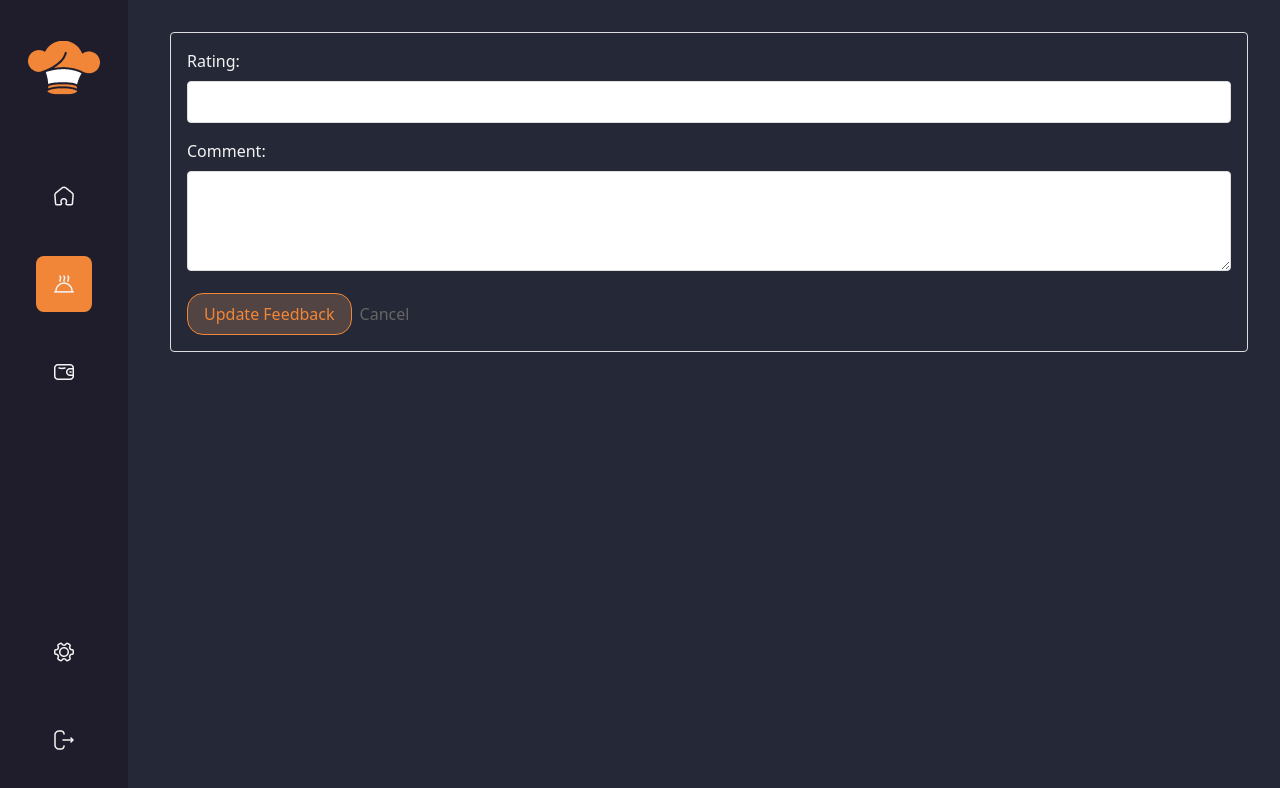
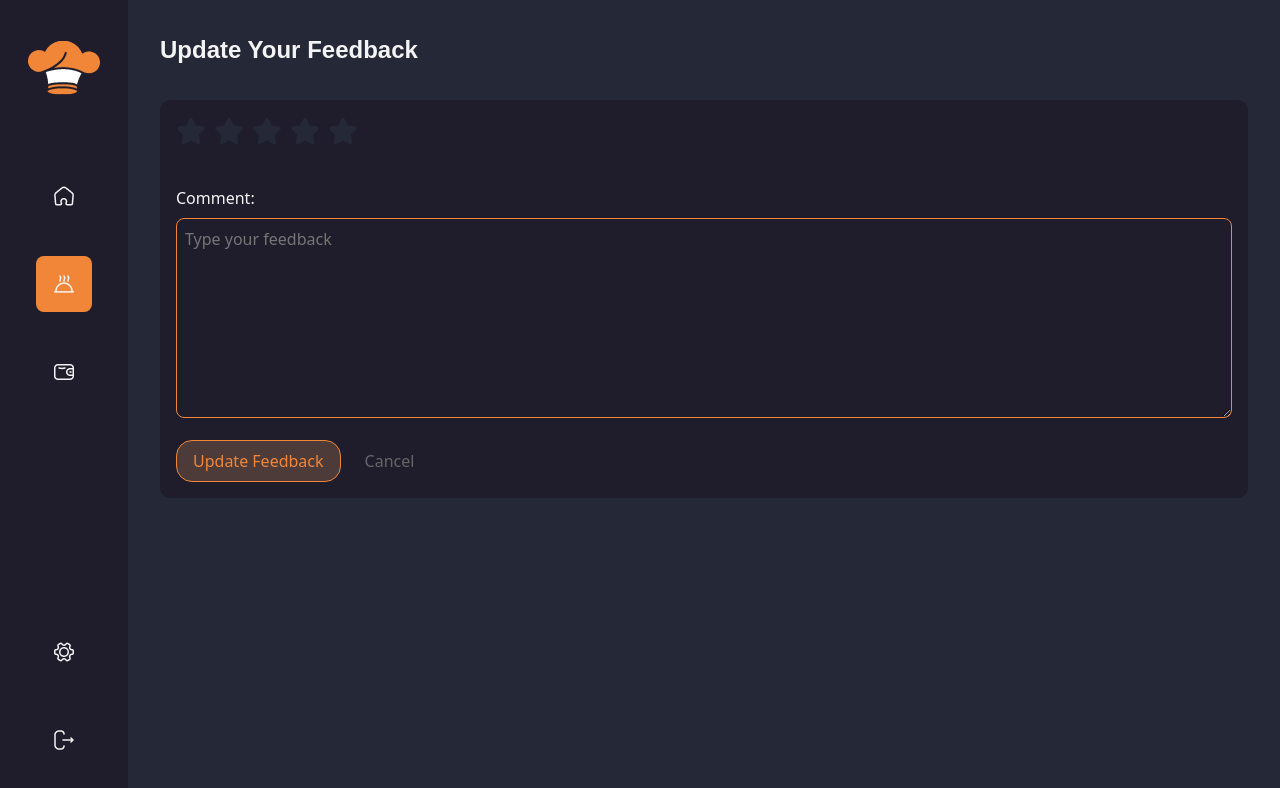
Before and after one commit to kilobytenebula/hearthily, a React (Create React App) app in the folder frontend/: page /order-history/order/1/update-feedback/1 in a window 1280 px wide. Shown: the top 788 px of the page. Built offline with nearby package versions, Linux system fonts and the light colour scheme; no server answers.

Commit message:
Improved order history and order info pages

```diff
--- a/frontend/package.json
+++ b/frontend/package.json
@@ -14,6 +14,7 @@
     "clipboard-copy": "^4.0.1",
     "react": "^18.2.0",
     "react-dom": "^18.2.0",
+    "react-icons": "^5.0.1",
     "react-router-dom": "^6.22.3",
     "react-scripts": "5.0.1",
     "web-vitals": "^2.1.4"
--- a/frontend/src/GetOrder.css
+++ b/frontend/src/GetOrder.css
@@ -113,3 +113,12 @@ body{
     border: 1px solid #6BE2BE;
     background-color: rgba(107, 226, 190, 0.2);
 }
+
+.loading-orders {
+    margin-top: 32px;
+    background-color: #1F1D2B;
+    width: 60%;
+    border-radius: 10px;
+    height: fit-content;
+    padding: 16px;
+}
--- a/frontend/src/GetOrderInfo.css
+++ b/frontend/src/GetOrderInfo.css
@@ -32,6 +32,22 @@ body {
     height: fit-content
 }
 
+.order-info-container-update {
+    margin-top: 32px;
+    background-color: #1F1D2B;
+    width: 60%;
+    border-radius: 10px;
+    height: fit-content
+}
+
+.order-info-container-info {
+    margin-top: 32px;
+    background-color: #1F1D2B;
+    width: 60%;
+    border-radius: 10px;
+    height: fit-content
+}
+
 .order-header {
     display: flex;
     flex-direction: row;
@@ -48,6 +64,12 @@ body {
 
 .order-info-label {
     font-weight: 500;
+}
+
+.date-time {
+    display: flex;
+    flex-direction: row;
+    gap: 8px;
 }
 
 .qty-row {
@@ -83,13 +105,14 @@ body {
     padding: 8px;
     border-radius: 8px;
     border: 1px solid #F28638;
+    margin-bottom: 32px;
 }
 
 .feedback-btns {
     display: flex;
     flex-direction: row;
     gap: 16px;
-    justify-content: flex-end;
+    justify-content: center;
 }
 
 .delete-feedback-btn {
@@ -190,30 +213,33 @@ body {
 }
 
 .add-feedback-form-container {
-    flex: 1; /* Allow the form to take up available space */
+    flex: 1;
+    background-color: #1F1D2B;
+    width: 100%;
+    border-radius: 10px;
     padding: 16px;
-    border: 1px solid #ddd;
-    border-radius: 4px;
-    margin-left: 10px;
+    margin-top: 32px;
   }
 
   .add-feedback-form-container label {
     font-weight: 500;
-    display: block; /* Makes the label sit above the input */
+    display: block;
     margin-bottom: 8px;
+  }
+
+  .add-feedback-form-container textarea {
+    height: 200px;
   }
 
   .add-feedback-form-container input[type="number"],
   .add-feedback-form-container textarea {
-    width: 100%; /* Make input fields take up full width */
+    width: 100%;
     padding: 8px;
-    border: 1px solid #ddd;
-    border-radius: 4px;
+    border-radius: 8px;
+    border: 1px solid #F28638;
+    background-color: #1F1D2B;
     margin-bottom: 16px;
-  }
-
-  .add-feedback-form-container textarea {
-    height: 100px; /* Adjust the height as needed */
+    color: #fff;
   }
 
   .add-feedback-form-container button[type="submit"] {
@@ -235,3 +261,29 @@ body {
     padding: 4px 8px;
     cursor: pointer;
   }
+
+  .star-rating-container {
+    display: flex;
+    flex-direction: row;
+    gap: 8px;
+    margin-bottom: 32px;
+  }
+  .star-rating-container-info {
+    display: flex;
+    flex-direction: row;
+    gap: 8px;
+  }
+
+  .ratings-radio {
+    display: none;
+  }
+
+  .star {
+    cursor: pointer;
+  }
+
+  .form-buttons {
+    display: flex;
+    flex-direction: row;
+    gap: 16px;
+  }
--- a/frontend/src/components/AddFeedback.js
+++ b/frontend/src/components/AddFeedback.js
@@ -2,13 +2,39 @@ import React, { useState } from 'react';
 import axios from 'axios';
 import '../GetOrderInfo.css'
 import { useParams, useNavigate } from 'react-router-dom';
+import { FaStar } from 'react-icons/fa';
 
 
 export default function GetFeedbackForm() {
     const [rating, setRating] = useState('');
+    const [hover, setHover] = useState(null);
     const [comment, setComment] = useState('');
     const { orderId } = useParams();
     const navigate = useNavigate();
+
+    const starRating = () => {
+        return (
+            <div className='star-rating-container'>
+                {[...Array(5)].map((star, i) => {
+                    const ratingValue = i + 1;
+                    return (
+                    <label key={ratingValue} required>
+                        <input className='ratings-radio' type="radio"
+                            name="rating" value={ratingValue}
+                            onClick={() => setRating(ratingValue)}
+                        />
+                        <FaStar className='star'
+                            size={30}
+                            onMouseEnter={() => setHover(ratingValue)}
+                            onMouseLeave={() => setHover(null)}
+                            style={{ color: ratingValue <= (hover || rating) ? "#F28638" : "#252836" }}
+                        />
+                    </label>
+                    );
+                })}
+            </div>
+        )
+    };
 
     const handleCancelClick = () => {
             navigate(`/order-history/order/${orderId}`);
@@ -33,15 +59,20 @@ export default function GetFeedbackForm() {
     };
 
     return (
+        <div>
+            <div className="top-bar">
+        <div className="container-title-text">Add Your Feedback</div>
+      </div>
         <form onSubmit={handleSubmit} className="add-feedback-form-container">
-            <label htmlFor="rating" className="form-label">Rating:</label>
-            <input type="number" id="rating" value={rating} onChange={e => setRating(e.target.value)} className="form-input" />
+            <div className='star-rating'>{starRating()}</div>
 
             <label htmlFor="comment" className="form-label">Comment:</label>
             <textarea id="comment" value={comment} onChange={e => setComment(e.target.value)} className="form-textarea" />
-
+            <div className='form-buttons'>
             <button type="submit" className="submit-button">Submit Feedback</button>
             <button type="button" className="cancel-button" onClick={handleCancelClick}>Cancel</button>
+            </div>
         </form>
+        </div>
     );
 }
--- a/frontend/src/components/GetOrder.js
+++ b/frontend/src/components/GetOrder.js
@@ -1,12 +1,11 @@
-import React, { userState, useEffect, useState } from 'react';
-import { useNavigate } from 'react-router-dom';
+import React, { useState, useEffect } from 'react';
 import axios from 'axios';
 import { Link } from 'react-router-dom';
 import '../GetOrder.css';
 
 export default function GetOrder() {
-
   const [order, setOrder] = useState([]);
+  const [isLoading, setIsLoading] = useState(true);
 
   function getStatusClass(status) {
     const statusMap = {
@@ -20,13 +19,16 @@ export default function GetOrder() {
   }
 
   useEffect(() => {
-        const fetchOrder = async () => { // Make it asynchronous
+    const fetchOrder = async () => {
+      setIsLoading(true);
       try {
         const response = await axios.get('http://localhost:8070/order/');
         setOrder(response.data);
       } catch (error) {
         console.error('Error fetching orders:', error);
         // Consider setting an error state variable to display an error message
+      } finally {
+        setIsLoading(false);
       }
     };
 
@@ -39,6 +41,10 @@ export default function GetOrder() {
         <div className="container-title-text">Order History</div>
         <div className="search-container"></div>
       </div>
+      {isLoading ? (
+        <div className='loading-orders'>Beep boop boop...</div>
+      ) : (
+        <div>
           <div className="fields">
             <ul>
               <li className='meal'>Meals</li>
@@ -48,7 +54,8 @@ export default function GetOrder() {
             </ul>
           </div>
           <div className="order-container">
-        {order.map((orderItem) => (
+            {order.length > 0 ? (
+              order.map((orderItem) => (
                 <div className="item" key={orderItem._id}>
                   <Link to={`/order-history/order/${orderItem._id}`} className="item">
                     <ul>
@@ -63,8 +70,13 @@ export default function GetOrder() {
                     </ul>
                   </Link>
                 </div>
-        ))}
+              ))
+            ) : (
+              <div>No orders found.</div>
+            )}
           </div>
+        </div>
+      )}
     </div>
   );
 }
--- a/frontend/src/components/GetOrderInfo.js
+++ b/frontend/src/components/GetOrderInfo.js
@@ -4,6 +4,7 @@ import axios from "axios";
 import { useParams, useNavigate } from "react-router-dom";
 import "../GetOrderInfo.css";
 import AddFeedback from "./AddFeedback";
+import { FaStar } from "react-icons/fa";
 const copyicon = require('../icons/copyicon.png');
 
 export default function GetOrderInfo() {
@@ -12,12 +13,7 @@ export default function GetOrderInfo() {
   const [copyOrderId, setCopyOrderId] = useState('Copy to clipboard');
   const { orderId } = useParams();
   const navigate = useNavigate();
-
   const [showAddFeedbackForm, setShowAddFeedbackForm] = useState(false);
-
-  const handleAddFeedbackClick = () => {
-    setShowAddFeedbackForm(true);
-  };
 
   const navigateToAddFeedback = () => {
     navigate(`/order-history/order/${orderId}/add-feedback`);
@@ -27,13 +23,46 @@ export default function GetOrderInfo() {
     navigate(`/order-history/order/${orderId}/update-feedback/${orderId}`);
   };
 
+  function starRating(currentRating) {
+    return (
+      <div className='star-rating-container-info'>
+        {[...Array(5)].map((star, i) => {
+          const ratingValue = i + 1;
+          return (
+            <label key={ratingValue}>
+              <FaStar className='star' size={30}
+                style={{ color: ratingValue <= currentRating ? "#F28638" : "#252836" }} />
+            </label>
+          );
+        })}
+      </div>
+    )
+  };
+
   function getSizeClass(size) {
     const sizeMap = {
       F: 'Full',
-      N: 'Normal'
+      N: 'Regular',
+      R: 'Regular'
     };
 
     return sizeMap[size] || '';
+  }
+
+  function formatAMPM(date) {
+    const dateObj = new Date(date);
+
+    let hours = dateObj.getHours();
+    let minutes = dateObj.getMinutes();
+    const ampm = hours >= 12 ? 'PM' : 'AM';
+
+    hours = hours % 12;
+    hours = hours ? hours : 12;
+
+    minutes = minutes < 10 ? '0' + minutes : minutes;
+    const strTime = hours + ':' + minutes + ' ' + ampm;
+
+    return strTime;
   }
 
   function handleCopyClick() {
@@ -63,11 +92,11 @@ export default function GetOrderInfo() {
       try {
         const [orderResponse, feedbackResponse] = await Promise.all([
           axios.get(`http://localhost:8070/order/${orderId}`),
-          axios.get(`http://localhost:8070/feedback/${orderId}`) // Adjust the URL here
+          axios.get(`http://localhost:8070/feedback/${orderId}`)
         ]);
 
         setOrder(orderResponse.data.order);
-        setFeedback(feedbackResponse.data.feedback); // Update state
+        setFeedback(feedbackResponse.data.feedback);
       } catch (error) {
         console.error("Error fetching data:", error);
       }
@@ -81,17 +110,21 @@ export default function GetOrderInfo() {
       <div className="top-bar">
         <div className="container-title-text">Order Details</div>
       </div>
+      {order._id ? (
         <div className="order-info">
-        {order._id ? ( // Check if order has an _id property
           <div className="order-info-container">
             <div className="order-header">
-              <div className="order-id"><div>Order ID :</div> {order._id}
+              <div className="order-id">
+                <div>Order ID :</div> {order._id}
                 <div className="copy-container" onClick={handleCopyClick}>
                   <img src={copyicon} alt="copy"></img>
                   <span className="tooltiptext">{copyOrderId}</span>
                 </div>
               </div>
-              <div className="date-time">{order.date.substring(0, 10)} {order.date.substring(11, 16)}</div>
+              <div className="date-time">
+                <div>{order.date.substring(0, 10)}</div>
+                <div>{formatAMPM(order.date)}</div>
+              </div>
             </div>
             <div className="order-info-add">
               <div className="meal-name">
@@ -101,25 +134,29 @@ export default function GetOrderInfo() {
               <div className="qty-row">Quantity : <div>{order.qty}</div></div>
             </div>
             <div className="order-payment-info">
-              <div className="order-info-row"><div>Total Amount :</div> <div>{order.total_amount}.00 LKR</div></div>
+              <div className="order-info-row">
+                <div>Total Amount :</div> <div>{order.total_amount}.00 LKR</div>
               </div>
             </div>
-        ) : (
-          <div className="order-info-container"><div className="loading-text">Beep boop boop...</div></div>
-        )}
+          </div>
+
           <div className="feedback-container">
-    {feedback ? ( // If feedback exists
+            {feedback ? (
               <div className="feedback-item">
-            <div className="order-info-row"><div>Rating:</div> <div>{feedback.rating}</div></div>
-            <div className="order-info-row"><div className="comment-container"><div>Comment:</div> <div className="comment-text">{feedback.comment}</div></div></div>
                 <div className="order-info-row">
+                  <div className='star-rating'>{starRating(feedback.rating)}</div>
+                </div>
+                <div className="order-info-row">
+                  <div className="comment-container">
+                    <div>Comment:</div> <div className="comment-text">{feedback.comment}</div>
+                  </div>
+                </div>
                 <div className="feedback-btns">
                   <div className="delete-feedback-btn" onClick={() => deleteFeedback(feedback._id)}>Delete</div>
                   <div className="update-feedback-btn" onClick={() => navigateToUpdateFeedback(order._id)}>Update</div>
                 </div>
               </div>
-        </div>
-    ) : ( // If no feedback
+            ) : (
               <>
                 <div className="no-feedback-container">
                   <div>Help us improve! Leave your feedback.</div>
@@ -132,6 +169,11 @@ export default function GetOrderInfo() {
             )}
           </div>
         </div>
+      ) : (
+        <div className="order-info-container-info">
+          <div className="loading-text">Beep boop boop...</div>
+        </div>
+      )}
     </div>
   );
 }
--- a/frontend/src/components/UpdateFeedback.js
+++ b/frontend/src/components/UpdateFeedback.js
@@ -1,7 +1,8 @@
-import React, { useState, useEffect } from 'react';
+import React, { useState, useEffect, useRef } from 'react';
 import axios from 'axios';
 import '../GetOrderInfo.css'; // Assuming the relevant CSS file
 import { useParams, useNavigate } from 'react-router-dom';
+import { FaStar } from 'react-icons/fa';
 
 export default function UpdateFeedback() {
   const [rating, setRating] = useState('');
@@ -10,6 +11,23 @@ export default function UpdateFeedback() {
   const [isLoading, setIsLoading] = useState(true);
   const { orderId } = useParams();
   const navigate = useNavigate();
+
+  const starRating = () => {
+    return (
+        <div className='star-rating-container'>
+            {[...Array(5)].map((star, i) => {
+                const ratingValue = i + 1;
+                return (
+                <label key={ratingValue} required>
+                    <input className='ratings-radio' type="radio"
+                    name="rating" value={ratingValue} onClick={() => setRating(ratingValue)} />
+                    <FaStar className='star' size={30} style={{ color: ratingValue <= rating ? "#F28638" : "#252836" }}/>
+                </label>
+                );
+            })}
+        </div>
+    )
+};
 
   useEffect(() => {
     const fetchFeedback = async () => {
@@ -60,18 +78,23 @@ export default function UpdateFeedback() {
 
   return (
     <div>
+       <div className="top-bar">
+        <div className="container-title-text">Update Your Feedback</div>
+      </div>
       {isLoading ? (
-        <div>Loading feedback...</div>
+        <div className="order-info-container-update"><div className="loading-text">Beep boop boop...</div></div>
       ) : (
         <form onSubmit={handleSubmit} className="add-feedback-form-container">
-          <label htmlFor="rating" className="form-label">Rating:</label>
-          <input type="number" id="rating" value={rating || ''} onChange={e => setRating(e.target.value)} className="form-input" />
+          <div className='star-rating'>{starRating()}</div>
 
           <label htmlFor="comment" className="form-label">Comment:</label>
-          <textarea id="comment" value={comment || ''} onChange={e => setComment(e.target.value)} className="form-textarea" />
-
+          <textarea id="comment" value={comment || ''}
+            onChange={e => setComment(e.target.value)}
+            className="form-textarea"placeholder="Type your feedback"/>
+  <div className='form-buttons'>
           <button type="submit" className="submit-button">Update Feedback</button>
           <button type="button" className="cancel-button" onClick={handleCancelClick}>Cancel</button>
+          </div>
         </form>
       )}
     </div>
```
Also changed, not shown: 1 other file (tests, documents, lock files or other folders). Lines whose indentation alone changed are shown as unchanged.
